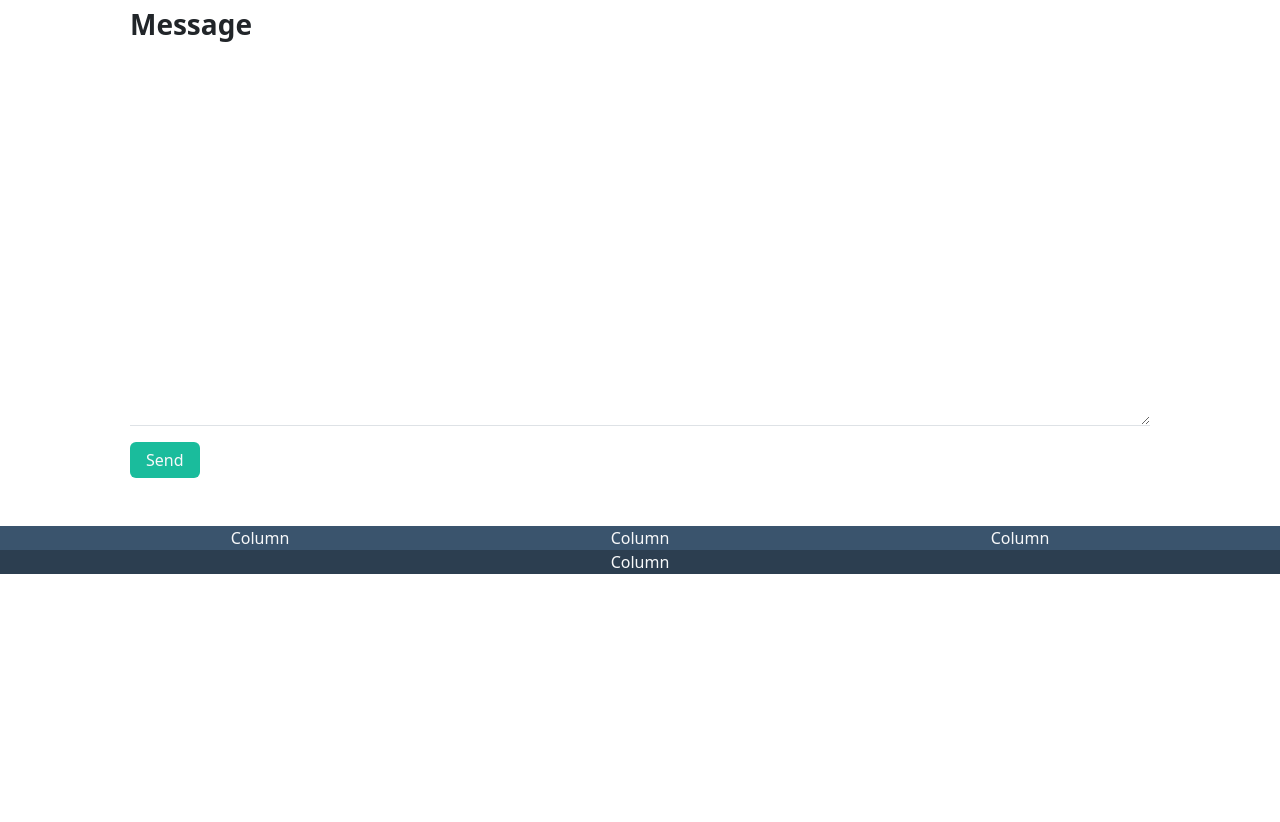
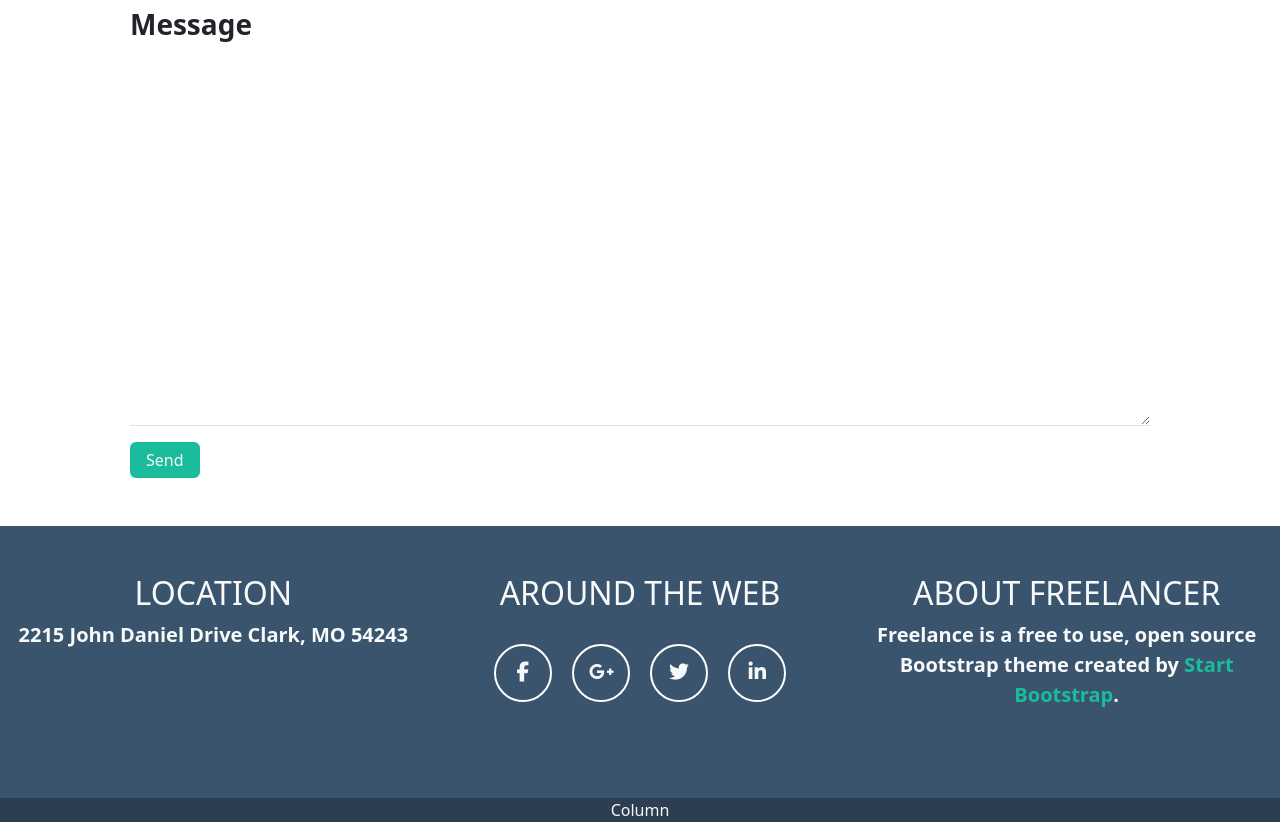
Before and after one commit to salvatorebriga/html-css-bootstrap-freelancer, a plain HTML site: page index.html in a window 1280 px wide. Shown: the part 2354-3176 px from the top of the page. Before the commit the page ends 2928 px from the top, so only its background shows below. Drawn offline with nearby package versions, Linux system fonts and the light colour scheme.

Commit message:
added footer top content

```diff
--- a/css/style.css
+++ b/css/style.css
@@ -4,6 +4,10 @@
 
 .ms_bg_light_sea_green{
     background-color: #1abc9c;
+}
+
+.ms_color_light_sea_green{
+    color: #1abc9c;
 }
 
 #ms_green{
@@ -34,3 +38,14 @@
 .rfs-hr{
     width: calc(4rem + 5vw);
 }
+
+.circle{
+    border-radius: 50%;
+    padding: 15px;
+    border: 2px solid #fff;
+    display: inline-block;
+}
+
+.circle > span{
+    width: 24px;
+}
--- a/index.html
+++ b/index.html
@@ -160,11 +160,31 @@
     </section>
 
     <footer class="footer-top text-light ms_bg_police_blue">
-        <div class="container-xl text-center">
+        <div class="container-fluid text-center pt-5 pb-5">
             <div class="row">
-              <div class="col col-12 col-sm-4">Column</div>
-              <div class="col col-12 col-sm-4">Column</div>
-              <div class="col col-12 col-sm-4">Column</div>
+              <div class="col col-12 col-sm-4 mb-4">
+                <h2>LOCATION</h2>
+                <p class="fs-5 fw-semibold">2215 John Daniel Drive Clark, MO 54243</p>
+              </div>
+              <div class="col col-12 col-sm-4 mb-4">
+                <h2 class="mb-4">AROUND THE WEB</h2>
+                <div class="circle m-2">
+                  <span class="fab fa-facebook-f fs-5"></span>
+                </div>
+                <div class="circle m-2">
+                  <span class="fab fa-google-plus-g fs-5"></span>
+                </div>
+                <div class="circle m-2">
+                  <span class="fab fa-twitter fs-5"></span>
+                </div>
+                <div class="circle m-2">
+                  <span class="fab fa-linkedin-in fs-5"></span>
+                </div>
+              </div>
+              <div class="col col-12 col-sm-4 mb-4">
+                <h2>ABOUT FREELANCER</h2>
+                <p class="fs-5 fw-semibold">Freelance is a free to use, open source Bootstrap theme created by <a href="" class="text-decoration-none ms_color_light_sea_green">Start Bootstrap</a>.</p>
+              </div>
             </div>
         </div>
     </footer>
```
